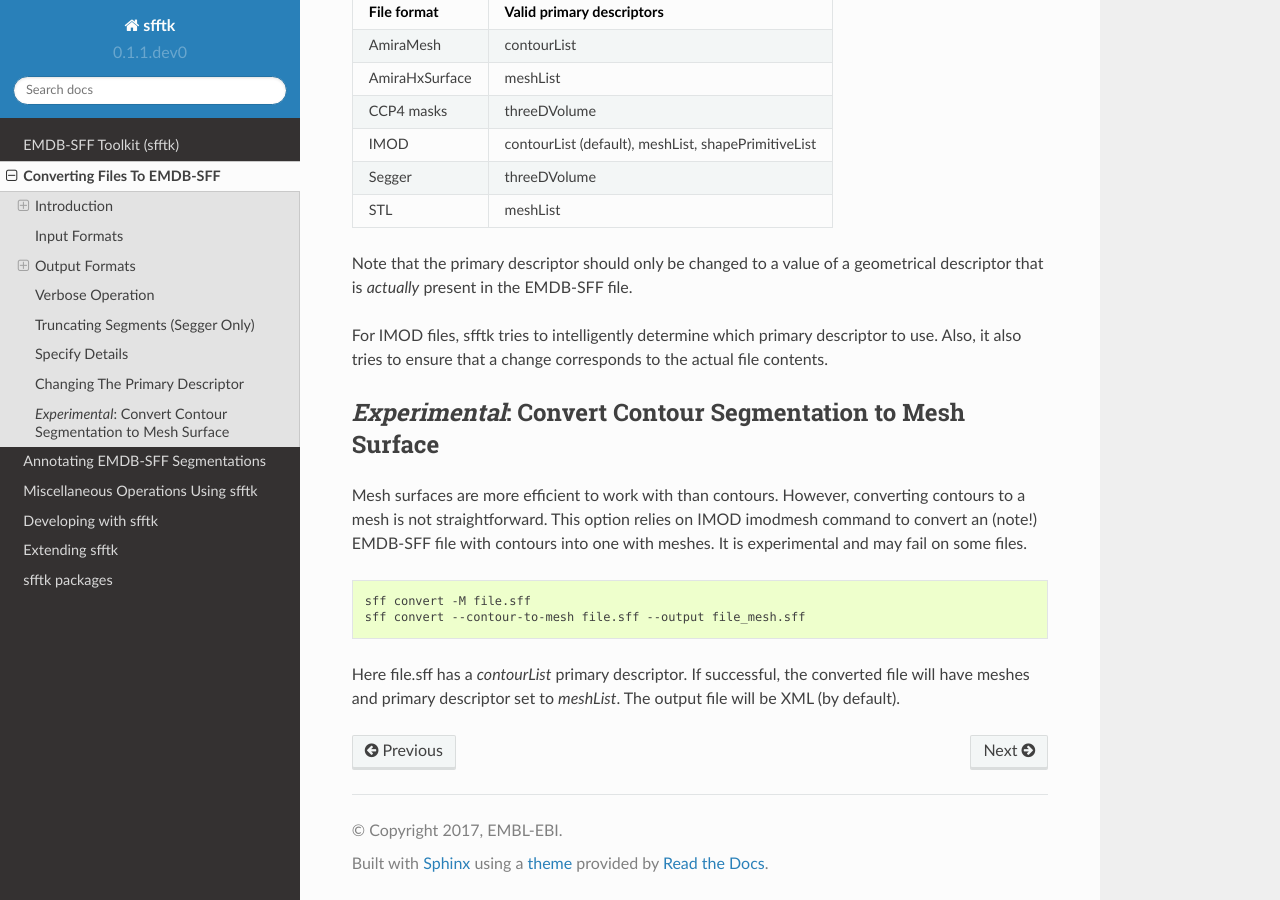
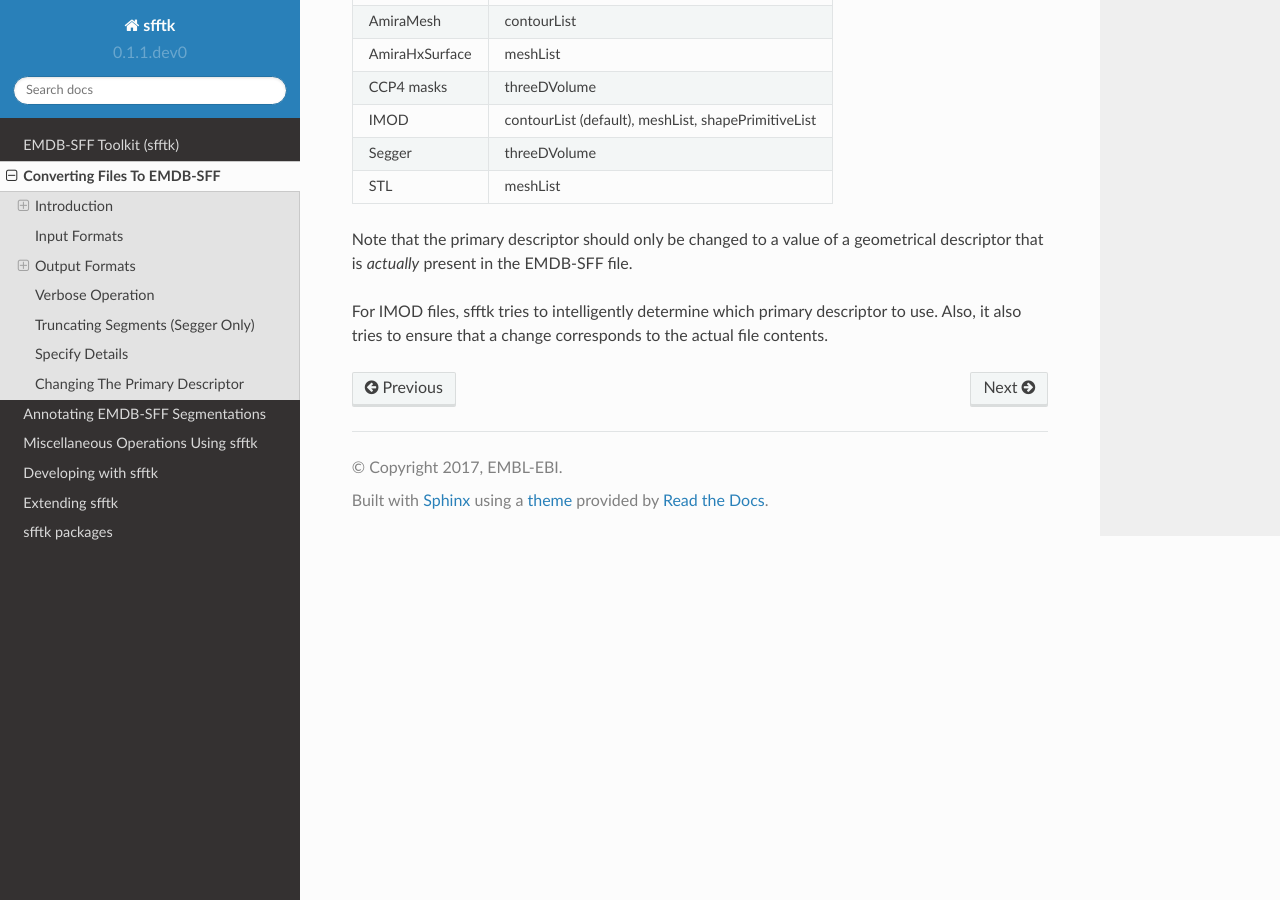
Before and after one commit to emdb-empiar/sfftk, a Sphinx documentation site: the page built from docs/converting.rst, in a window 1280 px wide and 900 px high, scrolled down 6199 px. Built offline with Sphinx 7.4.7 and the Read the Docs theme 2.0.0, drawn with Linux system fonts in a browser that asks for light colours; some of the changed text lies outside the part shown.

Commit message:
converting: removed section on converting contours to meshes

```diff
--- a/docs/converting.rst
+++ b/docs/converting.rst
@@ -263,15 +263,3 @@ The table below shows valid primary descriptors by file type.
 Note that the primary descriptor should only be changed to a value of a geometrical descriptor that is *actually* present in the EMDB-SFF file.
 
 For IMOD files, sfftk tries to intelligently determine which primary descriptor to use. Also, it also tries to ensure that a change corresponds to the actual file contents.
-
-*Experimental*: Convert Contour Segmentation to Mesh Surface
-============================================================
-
-Mesh surfaces are more efficient to work with than contours. However, converting contours to a mesh is not straightforward. This option relies on IMOD imodmesh command to convert an (note!) EMDB-SFF file with contours into one with meshes. It is experimental and may fail on some files.
-
-.. code:: bash
-
-    sff convert -M file.sff
-    sff convert --contour-to-mesh file.sff --output file_mesh.sff
-
-Here file.sff has a *contourList* primary descriptor. If successful, the converted file will have meshes and primary descriptor set to *meshList*. The output file will be XML (by default).
```
